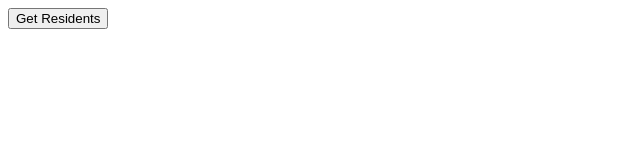
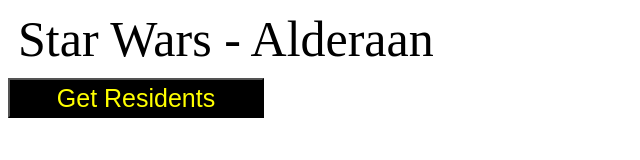
Before and after one commit to KajsiaAnderson/swapi, a website: page index.html in a window 1280 px wide. Shown: the whole page, without its empty margins (0-640 px from the left). Drawn offline with nearby package versions, Linux system fonts and the light colour scheme.

Commit message:
added some css styling

```diff
--- a/index.html
+++ b/index.html
@@ -4,13 +4,12 @@
     <meta charset="UTF-8">
     <meta http-equiv="X-UA-Compatible" content="IE=edge">
     <meta name="viewport" content="width=device-width, initial-scale=1.0">
-    <title>Document</title>
+    <title>SWAPI Residents</title>
     <link rel="stylesheet" href="styles.css">
 </head>
 <body>
-
+    <header>Star Wars - Alderaan</header>
 <button>Get Residents</button>
-
 <section></section>
 
     <script src="./node_modules/axios/dist/axios.min.js"></script>
--- a/main.js
+++ b/main.js
@@ -1,5 +1,4 @@
 let getResBtn = document.querySelector('button')
-let baseURL = 'https://swapi.dev/api/'
 
 let clickBtn = () => {
     console.log('button clicked')
--- a/styles.css
+++ b/styles.css
@@ -0,0 +1,28 @@
+* {
+
+}
+
+button {
+    display: flex;
+    justify-content: center;
+    align-items: center;
+    background-color: black;
+    color:  yellow;
+    height: 5vh;
+    width: 20vw;
+    font-size: 25px;
+}
+
+section {
+    font-size: 15px;
+    display: flex;
+    flex-direction: column;
+    justify-content: center;
+    color:  black;
+}
+
+header {
+    font-size: 50px;
+    margin: 10px;
+
+}
```
